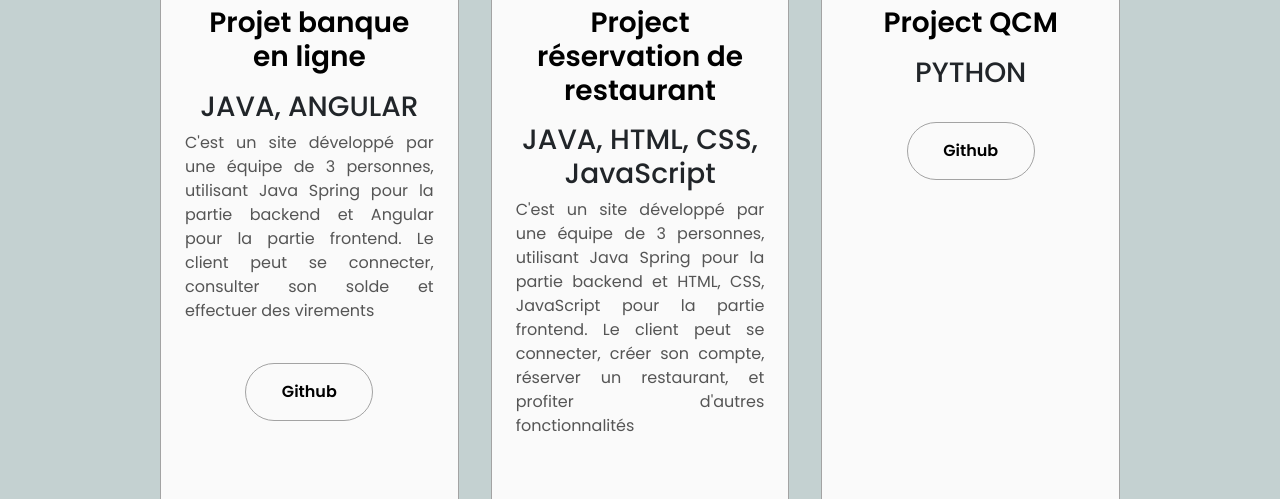
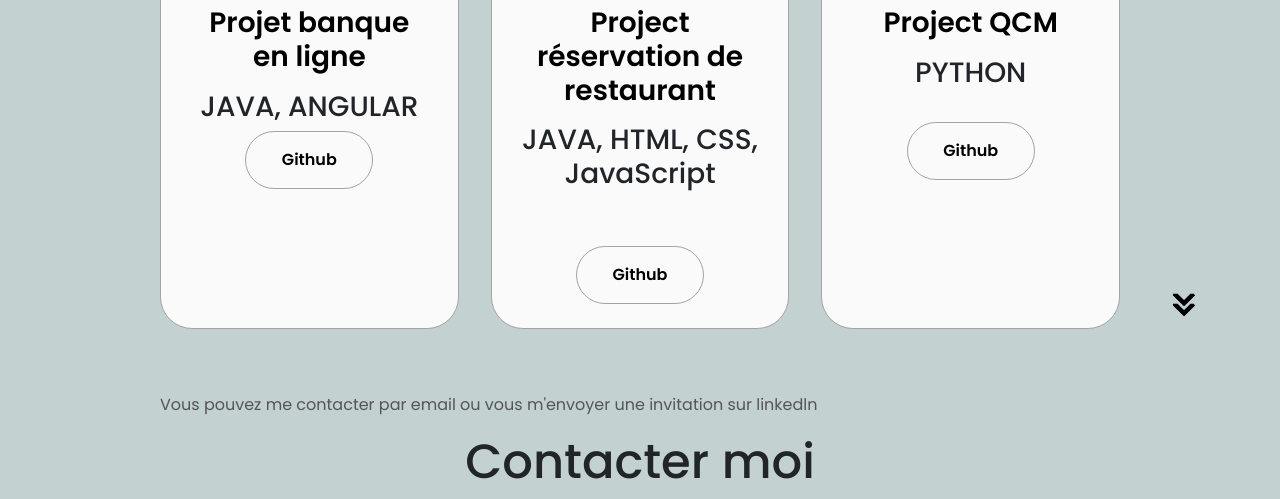
Before and after one commit to aaidene/portfolio2023, a plain HTML site: page index.html in a window 1280 px wide. Shown: the part 2860-3359 px from the top of the page. Drawn offline with nearby package versions, Linux system fonts and the light colour scheme.

Commit message:
Add files via upload

```diff
--- a/index.html
+++ b/index.html
@@ -205,9 +205,7 @@
                     <h2 class="experience-sub-title project-title">Projet banque en ligne </h2>
 
                     <h3>JAVA, ANGULAR</h3>
-                    <p class="section__text__p1 " class="text-justify">
-                        C'est un site développé par une équipe de 3 personnes, utilisant Java Spring pour la partie backend et Angular pour la partie frontend. Le client peut se connecter, consulter son solde et effectuer des virements </p>
-                    </br>
+
 
                     <div class="btn-container">
                         <button class="btn btn-color-2 project-btn" onclick="location.href='https://github.com/'">
@@ -222,9 +220,7 @@
                     </div>
                     <h2 class="experience-sub-title project-title">Project réservation de restaurant </h2>
                     <h3>JAVA, HTML, CSS, JavaScript</h3>
-                    <p class="section__text__p1 " class="text-justify">
-                        C'est un site développé par une équipe de 3 personnes, utilisant Java Spring pour la partie backend et HTML, CSS, JavaScript pour la partie frontend. Le client peut se connecter, créer son compte, réserver un restaurant, et profiter d'autres fonctionnalités
-                    </p>
+
                     </br>
                     </br>
                     <div class="btn-container">
```
